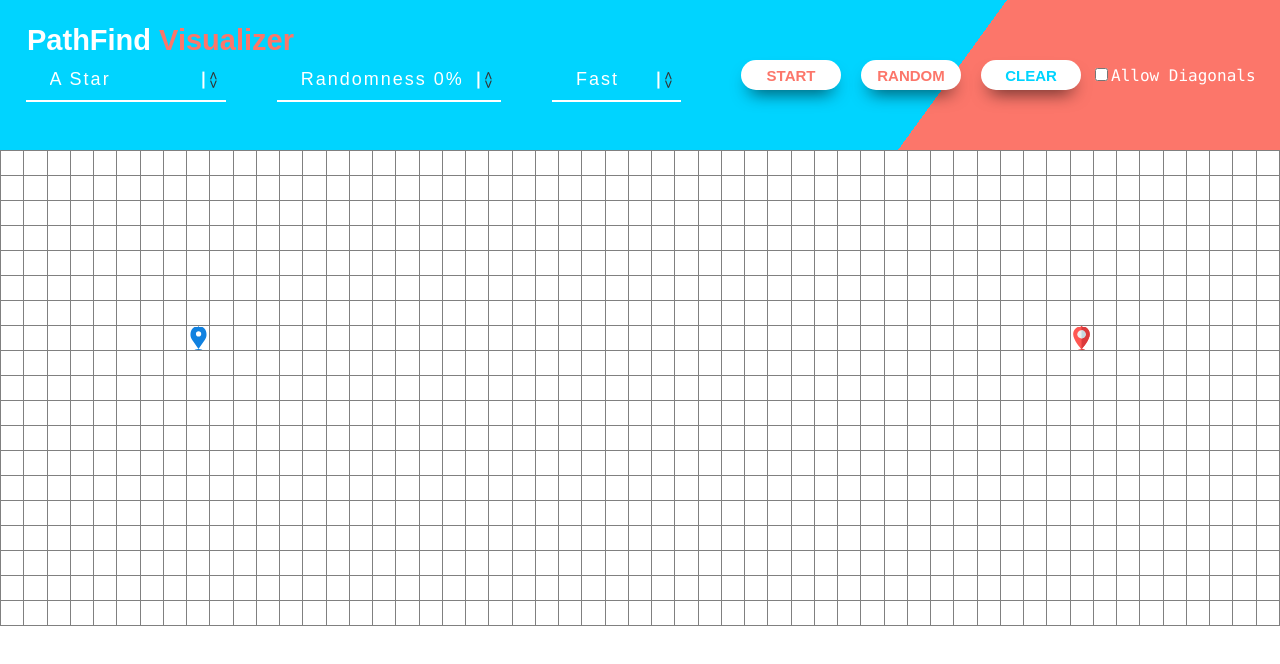
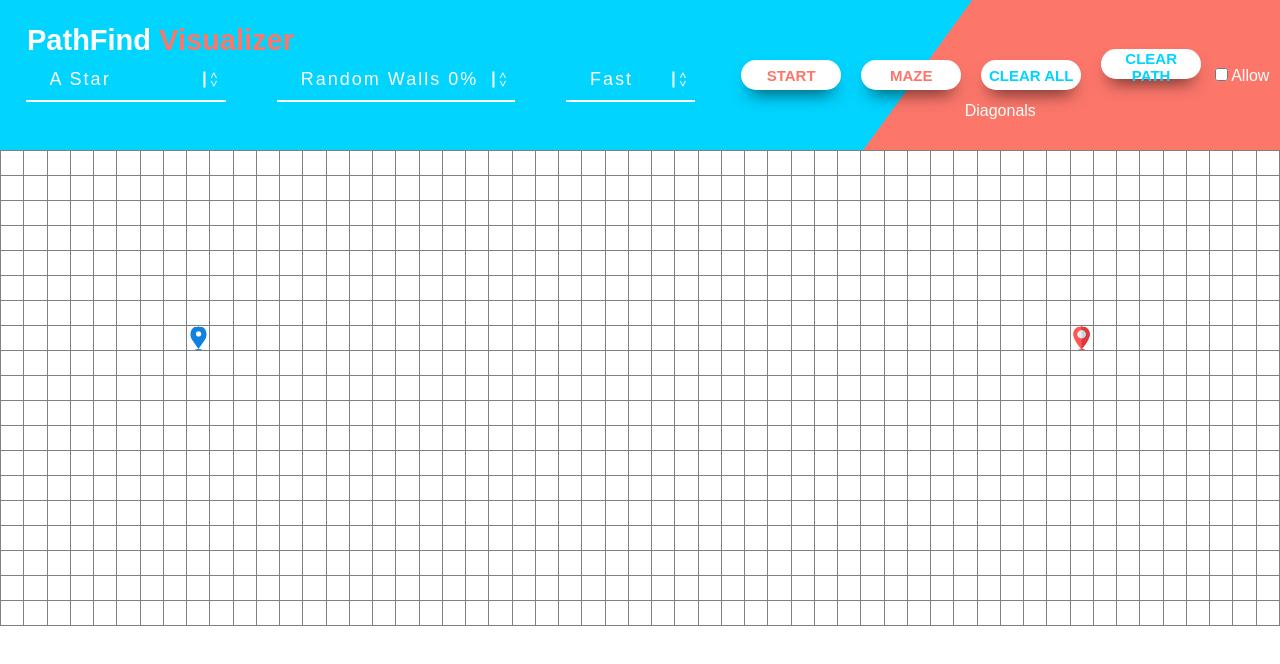
Before and after one commit to kartik0412/PathFind-Visualizer, a React (Create React App) app: page / in a window 1280 px wide. Shown: the top 664 px of the page. Built offline with nearby package versions, Linux system fonts and the light colour scheme.

Commit message:
adding maze

```diff
--- a/src/Board/Board.css
+++ b/src/Board/Board.css
@@ -1,7 +1,3 @@
-.row {
-	margin: auto;
-}
-
 body {
 	overflow: hidden;
 }
@@ -100,8 +96,7 @@ html {
 	width: 100%;
 	height: 150px;
 	background: rgb(252, 118, 106);
-	background: linear-gradient(306deg, rgba(252, 118, 106, 1) 27.5%, rgba(0, 212, 255, 1) 20%);
-	/* position: absolute; */
+	background: linear-gradient(306deg, rgba(252, 118, 106, 1) 30%, rgba(0, 212, 255, 1) 20%);
 }
 
 .selectdiv {
@@ -137,8 +132,8 @@ select::-ms-expand {
 
 .selectdiv:after {
 	content: "<>";
-	font: 14px "Consolas", monospace;
-	color: #333;
+	font-size: 12px;
+	color: white;
 	-webkit-transform: rotate(90deg);
 	-moz-transform: rotate(90deg);
 	-ms-transform: rotate(90deg);
@@ -158,8 +153,8 @@ select::-ms-expand {
 
 .selectdiv1:after {
 	content: "<>";
-	font: 14px "Consolas", monospace;
-	color: #333;
+	font-size: 12px;
+	color: white;
 	-webkit-transform: rotate(90deg);
 	-moz-transform: rotate(90deg);
 	-ms-transform: rotate(90deg);
@@ -211,14 +206,6 @@ select::-ms-expand {
 	-ms-word-break: normal;
 	word-break: normal;
 }
-
-.choice {
-	font-weight: bolder;
-	border: none;
-	outline: none;
-	font: 15px "Fira Sans", sans-serif;
-}
-
 .selectdiv select {
 	-webkit-appearance: none;
 	-moz-appearance: none;
--- a/src/Board/Board.js
+++ b/src/Board/Board.js
@@ -26,11 +26,12 @@ class Board extends React.Component {
 		};
 		this.handleButton = this.handleButton.bind(this);
 		this.handleRemovePath = this.handleRemovePath.bind(this);
-		this.handleRandomWalls = this.handleRandomWalls.bind(this);
 		this.handleAllowDiagnols = this.handleAllowDiagnols.bind(this);
 		this.handleAlgo = this.handleAlgo.bind(this);
 		this.handleRandomValue = this.handleRandomValue.bind(this);
 		this.handlePaceValue = this.handlePaceValue.bind(this);
+		this.handleMaze = this.handleMaze.bind(this);
+		this.handleClearWalls = this.handleClearWalls.bind(this);
 	}
 
 	handleAlgo(evt) {
@@ -43,10 +44,90 @@ class Board extends React.Component {
 			pace: Number(evt.target.value)
 		});
 	}
+
+	handleClearWalls() {
+		let newgrid = this.state.grid;
+		for (let i = 0; i < nrows; i++) {
+			for (let j = 0; j < ncols; j++) {
+				newgrid[i][j].isWall = false;
+			}
+		}
+		this.setState(
+			{
+				grid: newgrid,
+				isMouseDown: false,
+				ison: false,
+				hasdone: false,
+				freeze: false,
+				randomValue: 0
+			},
+			() => {
+				for (let i = 0; i < nrows; i++) {
+					for (let j = 0; j < ncols; j++) {
+						let cellType = "notWall";
+						if (this.state.grid[i][j].isEnd) cellType = "endCell";
+						else if (this.state.grid[i][j].isStart) cellType = "startCell";
+						console.log(i, j, document.getElementById(`node-${i}-${j}`).className);
+						document.getElementById(`node-${i}-${j}`).className = cellType;
+						document.getElementById(`node-${i}-${j}`).innerHTML = "";
+					}
+				}
+			}
+		);
+	}
+
 	handleRandomValue(evt) {
-		this.setState({
-			randomValue: Number(evt.target.value)
-		});
+		this.setState(
+			{
+				randomValue: Number(evt.target.value)
+			},
+			() => {
+				let newGrid = [];
+				for (let i = 0; i < nrows; i++) {
+					let x = [];
+					for (let j = 0; j < ncols; j++) {
+						let makeWall = Math.random() <= this.state.randomValue;
+						if (this.state.grid[i][j].isStart || this.state.grid[i][j].isEnd) makeWall = false;
+
+						x.push({
+							x: i,
+							y: j,
+							isWall: makeWall,
+							isStart: this.state.grid[i][j].isStart,
+							isEnd: this.state.grid[i][j].isEnd,
+							isVisited: false,
+							distance: Infinity,
+							parent: null
+						});
+					}
+					newGrid.push(x);
+				}
+				this.setState(
+					{
+						grid: newGrid,
+						isMouseDown: false,
+						ison: false,
+						hasdone: false,
+						freeze: false,
+						randomValue: 0,
+						isMove: false,
+						previous: []
+					},
+					() => {
+						for (let i = 0; i < nrows; i++) {
+							for (let j = 0; j < ncols; j++) {
+								let cellType = "notWall";
+								if (this.state.grid[i][j].isEnd) cellType = "endCell";
+								else if (this.state.grid[i][j].isStart) cellType = "startCell";
+								else if (this.state.grid[i][j].isWall) cellType = "wall";
+								document.getElementById(`node-${i}-${j}`).className = cellType;
+								document.getElementById(`node-${i}-${j}`).innerHTML = "";
+							}
+						}
+					}
+				);
+			}
+		);
 	}
 
 	handleMouseDown(x, y) {
@@ -101,6 +182,73 @@ class Board extends React.Component {
 		});
 	}
 
+	handleMaze() {
+		let maze = [];
+		for (let i = 0; i < ncols; i++) {
+			if (this.state.grid[0][i].isStart || this.state.grid[0][i].isEnd) continue;
+			maze.push([0, i]);
+		}
+		for (let i = 1; i < nrows; i++) {
+			if (this.state.grid[i][ncols - 1].isStart || this.state.grid[i][ncols - 1].isEnd) continue;
+			maze.push([i, ncols - 1]);
+		}
+		for (let i = ncols - 2; i >= 0; i--) {
+			if (this.state.grid[nrows - 1][i].isStart || this.state.grid[nrows - 1][i].isEnd) continue;
+			maze.push([nrows - 1, i]);
+		}
+		for (let i = nrows - 2; i >= 1; i--) {
+			if (this.state.grid[i][0].isStart || this.state.grid[i][0].isEnd) continue;
+			maze.push([i, 0]);
+		}
+
+		for (let i = 3; i < nrows - 1; i += 2) {
+			for (let j = 1; j < ncols - 1; j++) {
+				if (this.state.grid[i][j].isStart || this.state.grid[i][j].isEnd) continue;
+				if (Math.random() <= 0.35) {
+					maze.push([i, j]);
+				}
+			}
+		}
+
+		for (let j = 3; j < ncols; j += 2) {
+			for (let i = 1; i < nrows - 1; i++) {
+				if (this.state.grid[i][j].isStart || this.state.grid[i][j].isEnd) continue;
+				if (Math.random() <= 0.35) {
+					maze.push([i, j]);
+				}
+			}
+		}
+
+		let grid = this.state.grid;
+		for (let i = 0; i < maze.length; i++) {
+			let [x, y] = maze[i];
+			grid[x][y].isWall = true;
+			grid[x][y].isVisited = false;
+			grid[x][y].distance = Infinity;
+			grid[x][y].parent = null;
+		}
+		for (let i = 0; i <= maze.length; i++) {
+			if (i === maze.length) {
+				setTimeout(() => {
+					this.setState({
+						grid: grid,
+						isMouseDown: false,
+						ison: false,
+						hasdone: false,
+						freeze: false,
+						randomValue: 0,
+						isMove: false,
+						previous: []
+					});
+				}, 20 * i);
+			} else {
+				setTimeout(() => {
+					document.getElementById(`node-${maze[i][0]}-${maze[i][1]}`).className = "wall";
+				}, 20 * i);
+			}
+		}
+	}
+
 	handleReset() {
 		this.setState(
 			{
@@ -120,50 +268,6 @@ class Board extends React.Component {
 						if (this.state.grid[i][j].isEnd) cellType = "endCell";
 						else if (this.state.grid[i][j].isStart) cellType = "startCell";
 						console.log(i, j, document.getElementById(`node-${i}-${j}`).className);
-						document.getElementById(`node-${i}-${j}`).className = cellType;
-						document.getElementById(`node-${i}-${j}`).innerHTML = "";
-					}
-				}
-			}
-		);
-	}
-
-	handleRandomWalls() {
-		let newGrid = [];
-		for (let i = 0; i < nrows; i++) {
-			let x = [];
-			for (let j = 0; j < ncols; j++) {
-				let makeWall = Math.random() <= this.state.randomValue;
-				if (this.state.grid[i][j].isStart || this.state.grid[i][j].isEnd) makeWall = false;
-
-				x.push({
-					x: i,
-					y: j,
-					isWall: makeWall,
-					isStart: this.state.grid[i][j].isStart,
-					isEnd: this.state.grid[i][j].isEnd,
-					isVisited: false,
-					distance: Infinity,
-					parent: null
-				});
-			}
-			newGrid.push(x);
-		}
-		this.setState(
-			{
-				grid: newGrid,
-				isMouseDown: false,
-				ison: false,
-				hasdone: false,
-				freeze: false
-			},
-			() => {
-				for (let i = 0; i < nrows; i++) {
-					for (let j = 0; j < ncols; j++) {
-						let cellType = "notWall";
-						if (this.state.grid[i][j].isEnd) cellType = "endCell";
-						else if (this.state.grid[i][j].isStart) cellType = "startCell";
-						else if (this.state.grid[i][j].isWall) cellType = "wall";
 						document.getElementById(`node-${i}-${j}`).className = cellType;
 						document.getElementById(`node-${i}-${j}`).innerHTML = "";
 					}
@@ -343,21 +447,13 @@ class Board extends React.Component {
 					<div className='selectdiv'>
 						<label>
 							<select disabled={this.state.freeze} onChange={this.handleAlgo} name='algo'>
-								<option defaultValue className='choice' value='1'>
+								<option defaultValue value='1'>
 									A Star
 								</option>
-								<option className='choice' value='2'>
-									Dijkstra
-								</option>
-								<option className='choice' value='3'>
-									Greedy BFS
-								</option>
-								<option className='choice' value='4'>
-									BFS
-								</option>
-								<option className='choice' value='5'>
-									DFS
-								</option>
+								<option value='2'>Dijkstra</option>
+								<option value='3'>Greedy BFS</option>
+								<option value='4'>BFS</option>
+								<option value='5'>DFS</option>
 							</select>
 						</label>
 					</div>
@@ -365,21 +461,25 @@ class Board extends React.Component {
 						<label>
 							<select disabled={this.state.freeze} onChange={this.handleRandomValue} name='randomValue'>
 								<option defaultValue value='0'>
-									Randomness 0%
+									Random Walls 0%
 								</option>
-								<option className='choice' value='0.2'>
-									Randomness 20%
-								</option>
-								<option className='choice' value='0.3'>
-									Randomness 30%
-								</option>
-								<option className='choice' value='0.4'>
-									Randomness 40%
-								</option>
+								<option value='0.2'>Random Walls 20%</option>
+								<option value='0.3'>Random Walls 30%</option>
+								<option value='0.4'>Random Walls 40%</option>
 							</select>
 						</label>
 					</div>
-
+					<div className='selectdiv1'>
+						<label>
+							<select disabled={this.state.ison} onChange={this.handlePaceValue} name='pace'>
+								<option defaultValue value='8'>
+									Fast
+								</option>
+								<option value='20'>Average</option>
+								<option value='30'>Slow</option>
+							</select>
+						</label>
+					</div>
 					<button
 						disabled={this.state.ison}
 						style={{ marginTop: "60px" }}
@@ -389,25 +489,17 @@ class Board extends React.Component {
 						{buttonvalue}
 					</button>
 
-					<button onClick={this.handleRandomWalls} className='mainButton'>
-						Random
+					<button onClick={this.handleMaze} className='mainButton'>
+						Maze
+					</button>
+					<button onClick={this.handleClearWalls} className='mainButton2'>
+						Clear All
 					</button>
 
 					<button onClick={this.handleRemovePath} className='mainButton2'>
-						Clear
+						Clear Path
 					</button>
 
-					<div className='selectdiv1'>
-						<label>
-							<select disabled={this.state.ison} onChange={this.handlePaceValue} name='pace'>
-								<option defaultValue value='10'>
-									Fast
-								</option>
-								<option value='20'>Average</option>
-								<option value='30'>Slow</option>
-							</select>
-						</label>
-					</div>
 					{this.state.algo !== 5 ? (
 						<label>
 							<input
@@ -415,7 +507,7 @@ class Board extends React.Component {
 								defaultChecked={this.state.allowDiagnols}
 								onChange={this.handleAllowDiagnols}
 							/>
-							<span style={{ color: "white", font: "16px Consolas" }}>Allow Diagonals</span>
+							<span style={{ color: "white", font: "16px Fira Sans, sans-serif" }}>Allow Diagonals</span>
 						</label>
 					) : (
 						""
--- a/src/Cell/Cell.css
+++ b/src/Cell/Cell.css
@@ -14,7 +14,7 @@ td {
 .tracePath {
 	width: 25px;
 	height: 25px;
-	border: 1px solid gray;
+	border: 1px solid white;
 	padding: 0;
 	font-size: 10px;
 	background-color: yellow;
@@ -55,7 +55,7 @@ td {
 .visited {
 	width: 25px;
 	height: 25px;
-	border: 1px solid whitesmoke;
+	border: 1px solid white;
 	background-color: rgba(0, 212, 255, 1);
 	animation-name: stretch;
 	overflow: hidden;
@@ -87,7 +87,7 @@ td {
 
 	75% {
 		transform: scale(1.2);
-		background-color: rgba(49, 163, 133, 0.75);
+		background-color: rgba(42, 216, 158, 0.75);
 	}
 
 	100% {
```
